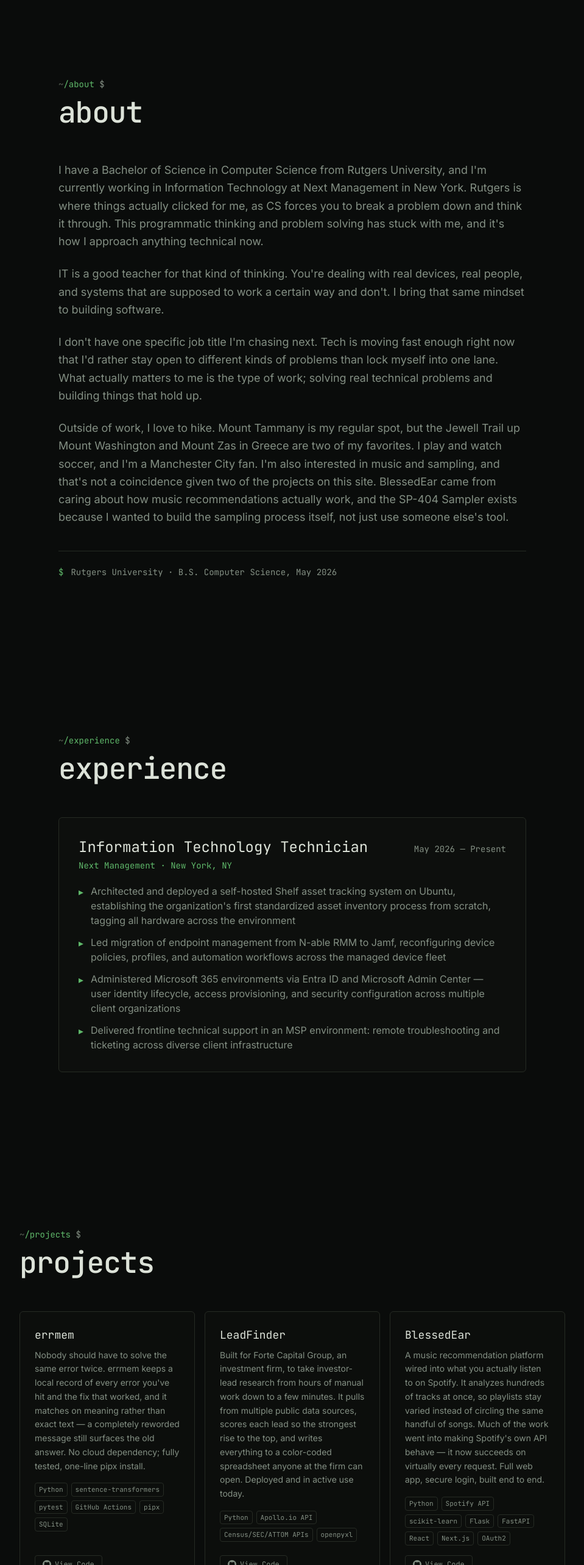
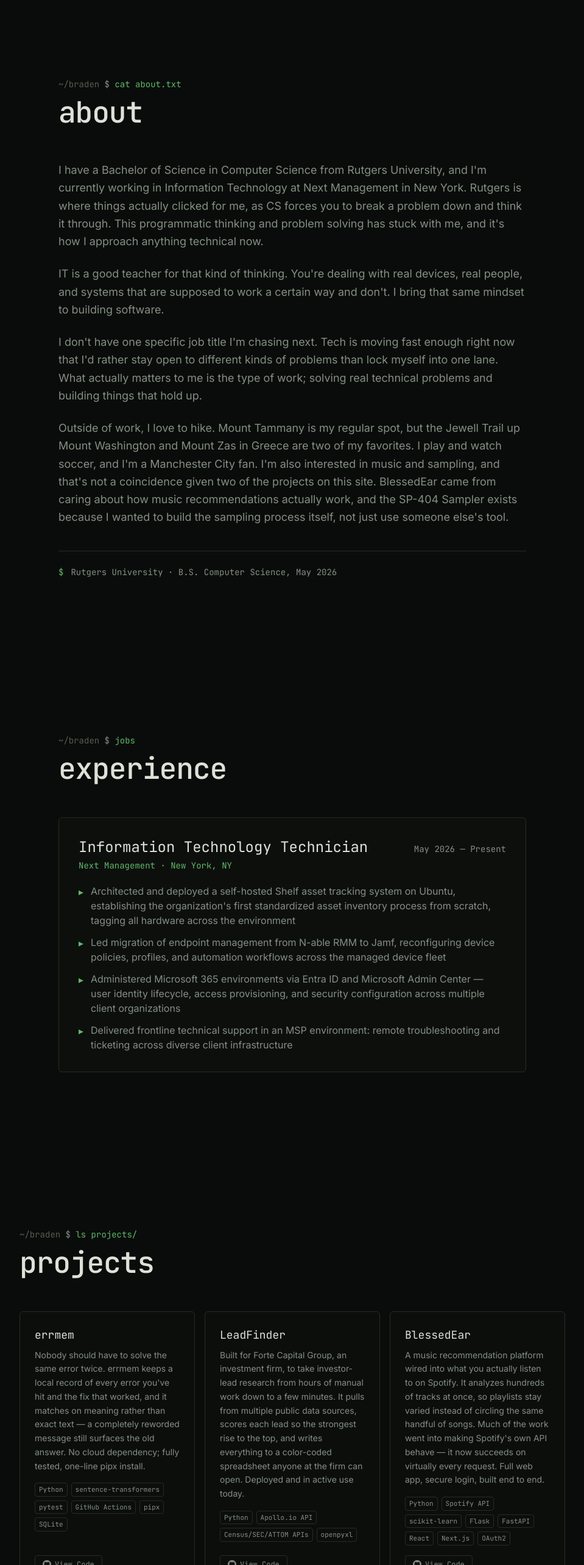
Before and after one commit to bgverz/braden-garcia-website, a Next.js app: page / in a window 1280 px wide. Shown: the part 800-3366 px from the top of the page at 61% size, without its empty margins (160-1119 px from the left). Built offline with nearby package versions, Linux system fonts and the light colour scheme.

Commit message:
section headers are real shell commands now

```diff
--- a/src/components/chrome/prompt-header.tsx
+++ b/src/components/chrome/prompt-header.tsx
@@ -1,20 +1,22 @@
 import type { ReactNode } from "react";
 
-// Section heading styled as a shell prompt, e.g. `~/experience $`.
-// Used at the top of every major section — the site's one recurring motif.
+// Section heading styled as a shell exchange: a command at the ~/braden
+// prompt (matching the nav and the hero's boot sequence), with the heading
+// as its output. Each section passes its own command — the site's one
+// recurring motif.
 export function PromptHeader({
-  path,
+  cmd,
   children,
 }: {
-  path: string;
+  cmd: string;
   children: ReactNode;
 }) {
   return (
     <div className="mb-10 md:mb-14">
-      <p className="font-mono text-sm text-accent">
-        <span className="text-fg-muted">~</span>
-        {path}
-        <span className="text-fg-dim"> $</span>
+      <p className="font-mono text-sm">
+        <span className="text-fg-muted">~/braden</span>
+        <span className="text-fg-dim"> $ </span>
+        <span className="text-accent">{cmd}</span>
       </p>
       <h2 className="mt-3 font-mono text-3xl font-medium tracking-tight text-fg md:text-5xl">
         {children}
--- a/src/components/sections/about.tsx
+++ b/src/components/sections/about.tsx
@@ -7,7 +7,7 @@
     <section id="about" className="px-6 py-24 md:px-12 md:py-32">
       <div className="mx-auto max-w-3xl">
         <Reveal>
-          <PromptHeader path="/about">{about.heading}</PromptHeader>
+          <PromptHeader cmd="cat about.txt">{about.heading}</PromptHeader>
         </Reveal>
 
         <div className="space-y-6">
--- a/src/components/sections/contact.tsx
+++ b/src/components/sections/contact.tsx
@@ -7,7 +7,7 @@
     <footer id="contact" className="px-6 py-24 md:px-12 md:py-32">
       <div className="mx-auto max-w-3xl">
         <Reveal>
-          <PromptHeader path="/contact">get in touch</PromptHeader>
+          <PromptHeader cmd="ping braden">get in touch</PromptHeader>
         </Reveal>
 
         <Reveal>
--- a/src/components/sections/experience.tsx
+++ b/src/components/sections/experience.tsx
@@ -7,7 +7,7 @@
     <section id="experience" className="px-6 py-24 md:px-12 md:py-32">
       <div className="mx-auto max-w-3xl">
         <Reveal>
-          <PromptHeader path="/experience">experience</PromptHeader>
+          <PromptHeader cmd="jobs">experience</PromptHeader>
         </Reveal>
 
         {experience.map((job, i) => (
--- a/src/components/sections/projects.tsx
+++ b/src/components/sections/projects.tsx
@@ -8,7 +8,7 @@
     <section id="projects" className="px-6 py-24 md:px-12 md:py-32">
       <div className="mx-auto max-w-4xl">
         <Reveal>
-          <PromptHeader path="/projects">projects</PromptHeader>
+          <PromptHeader cmd="ls projects/">projects</PromptHeader>
         </Reveal>
 
         <div className="grid gap-4 sm:grid-cols-2 lg:grid-cols-3">
--- a/src/components/sections/skills.tsx
+++ b/src/components/sections/skills.tsx
@@ -7,7 +7,7 @@
     <section id="skills" className="px-6 py-24 md:px-12 md:py-32">
       <div className="mx-auto max-w-3xl">
         <Reveal>
-          <PromptHeader path="/skills">skills</PromptHeader>
+          <PromptHeader cmd="echo $SKILLS">skills</PromptHeader>
         </Reveal>
 
         <div className="grid gap-8 sm:grid-cols-2">
```
